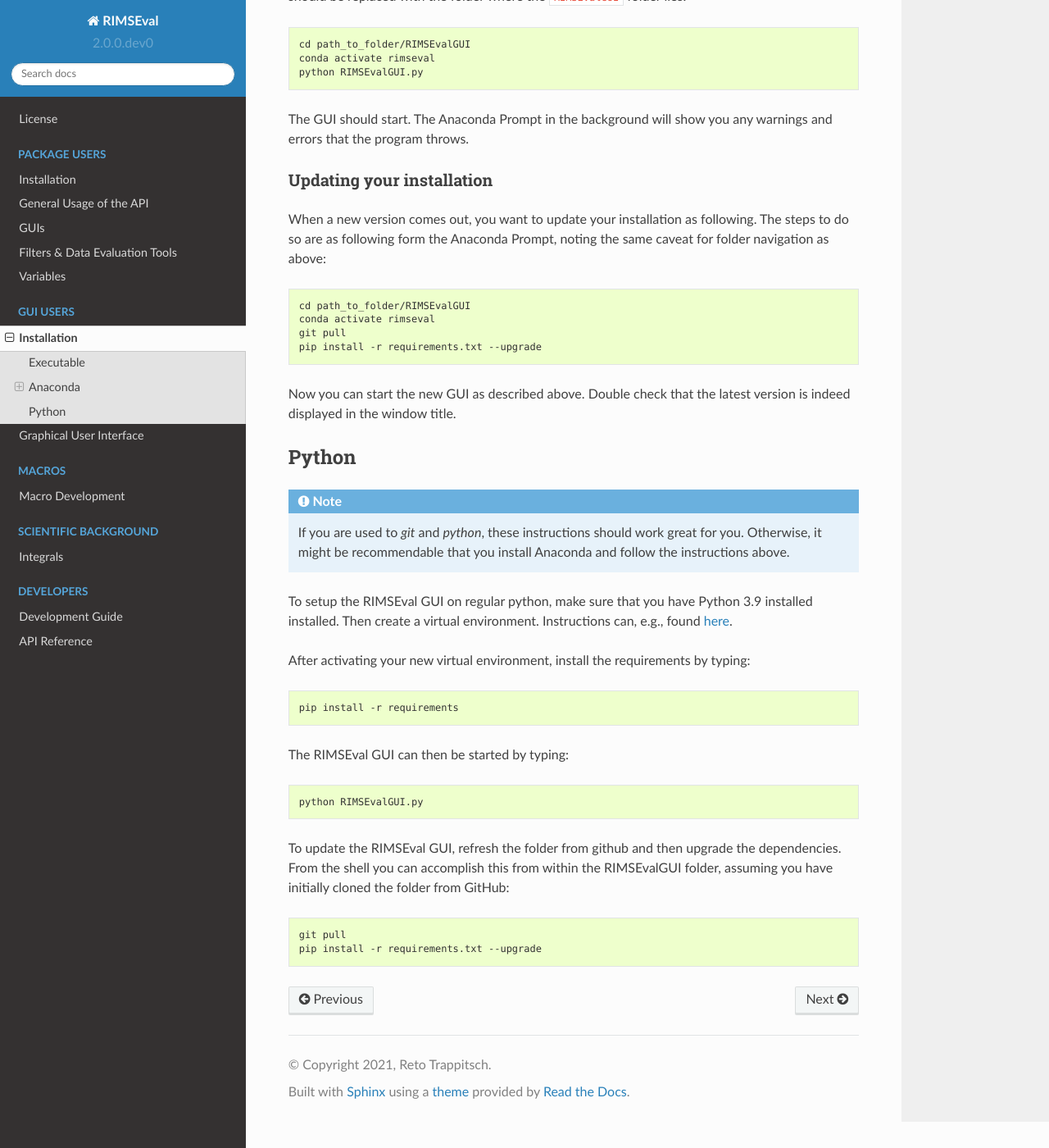
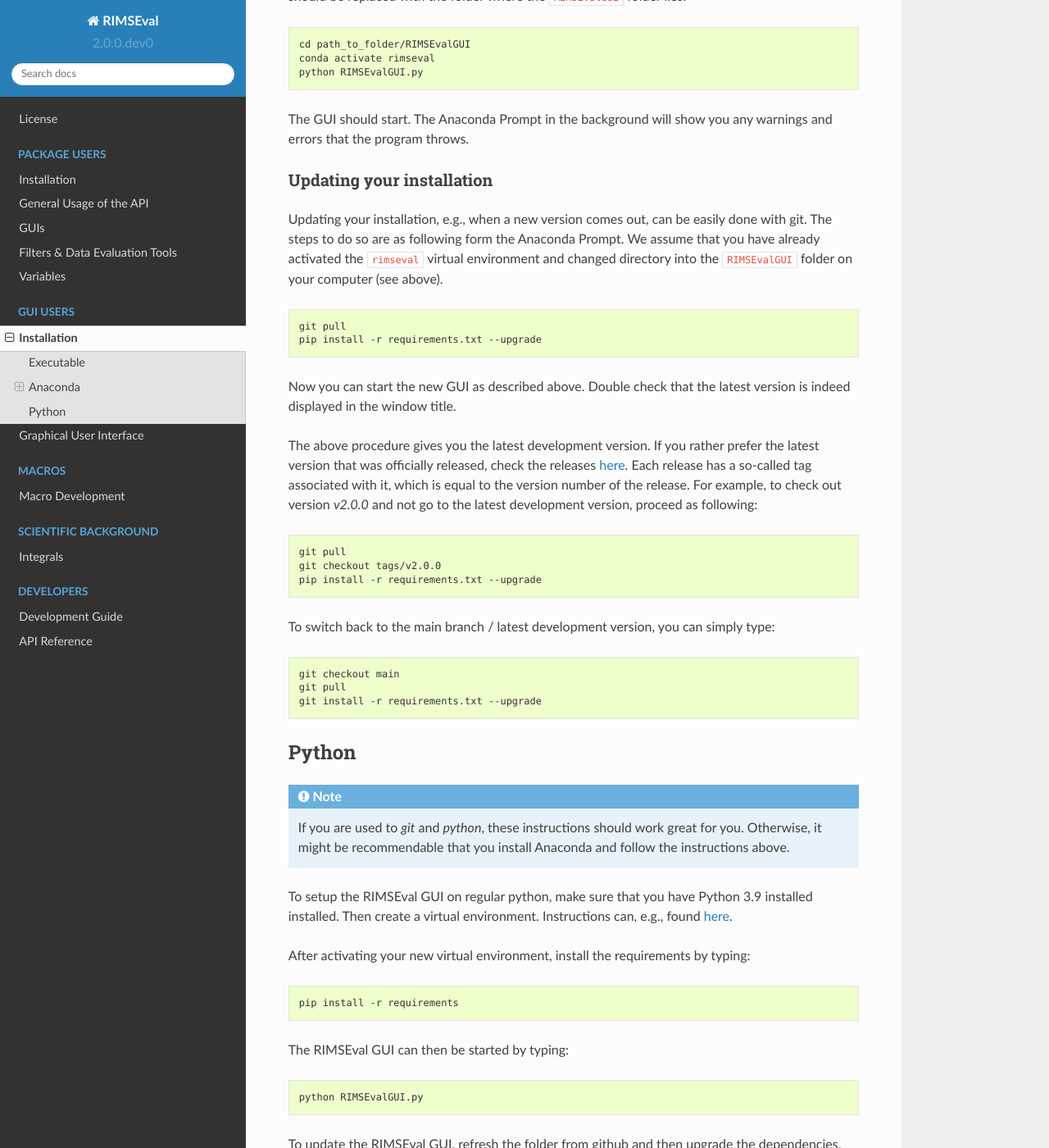
Before and after one commit to RIMS-Code/RIMSEval, a Sphinx documentation site: the page built from docs/gui/install.rst, in a window 1280 px wide and 1400 px high, scrolled down 1602 px. Shown: the whole window at 82% size. Built offline with Sphinx 7.4.7 and the Read the Docs theme 2.0.0, drawn with Linux system fonts in a browser that asks for light colours.

Commit message:
Add checking out specific tags

```diff
--- a/docs/gui/install.rst
+++ b/docs/gui/install.rst
@@ -101,20 +101,44 @@
 Updating your installation
 ++++++++++++++++++++++++++
 
-When a new version comes out,
-you want to update your installation as following.
-The steps to do so are as following form the Anaconda Prompt,
-noting the same caveat for folder navigation as above:
+Updating your installation, e.g., when a new version comes out,
+can be easily done with git.
+The steps to do so are as following form the Anaconda Prompt.
+We assume that you have already activated the ``rimseval`` virtual environment
+and changed directory into the ``RIMSEvalGUI`` folder on your computer (see above).
 
 .. code-block:: shell-session
 
-    cd path_to_folder/RIMSEvalGUI
-    conda activate rimseval
     git pull
     pip install -r requirements.txt --upgrade
 
 Now you can start the new GUI as described above.
 Double check that the latest version is indeed displayed in the window title.
+
+The above procedure gives you the latest development version.
+If you rather prefer the latest version that was officially released,
+check the releases
+`here <https://github.com/RIMS-Code/RIMSEvalGUI/releases>`_.
+Each release has a so-called tag associated with it,
+which is equal to the version number of the release.
+For example, to check out version `v2.0.0` and not go to the latest development version,
+proceed as following:
+
+.. code-block:: shell-session
+
+    git pull
+    git checkout tags/v2.0.0
+    pip install -r requirements.txt --upgrade
+
+To switch back to the main branch / latest development version,
+you can simply type:
+
+.. code-block:: shell-session
+
+    git checkout main
+    git pull
+    git install -r requirements.txt --upgrade
+
 
 ------
 Python
```
